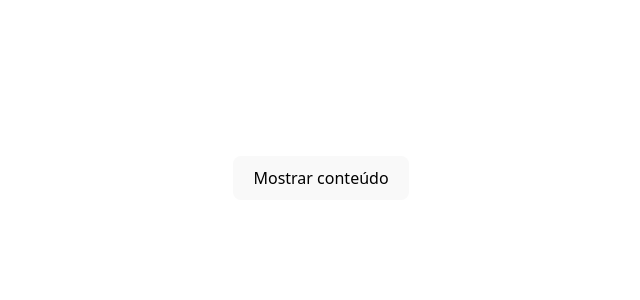
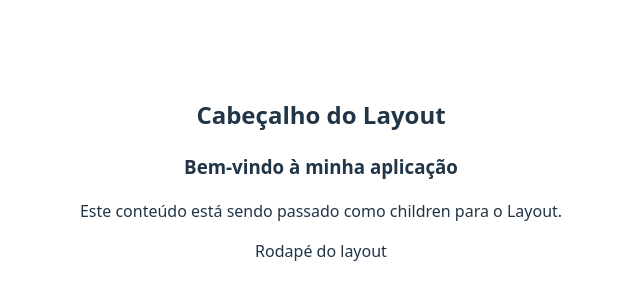
Before and after one commit to DouglasYHWH-Developer/React, a React (Vite) app in the folder Painel_de_Usuario/: page / in a window 1280 px wide. Shown: the part 222-522 px from the top of the page, without its empty margins (319-959 px from the left). Built offline with nearby package versions, Linux system fonts and the light colour scheme.

Commit message:
Criamos o compoenente Layout e aprendemos sobre props children

```diff
--- a/Painel_de_Usuario/src/App.jsx
+++ b/Painel_de_Usuario/src/App.jsx
@@ -1,4 +1,5 @@
 import './App.css'
+import Layout from './components/Layout'
 import ListaDeCompras from './components/ListaDeCompras'
 import Painel from './components/Painel'
 import PainelVisibilidade from './components/PainelVisibilidade'
@@ -8,8 +9,13 @@
   return (
     <>
      { /*<Painel />*/}
-     <PainelVisibilidade />
+     {/*<PainelVisibilidade />*/}
      {/*<ListaDeCompras />*/}
+     {/* props children */}
+     <Layout>
+      <h3>Bem-vindo à minha aplicação</h3>
+      <p>Este conteúdo está sendo passado como children para o Layout.</p>
+     </Layout>
     </>
   )
 }
--- /dev/null
+++ b/Painel_de_Usuario/src/components/Layout.jsx
@@ -0,0 +1,20 @@
+
+
+const Layout = ({children}) => {
+  return (
+    <div>
+        <header>
+            <h2>Cabeçalho do Layout</h2>
+        </header>
+        <main>
+            {children}
+        </main>
+
+        <footer>
+            <p>Rodapé do layout</p>
+        </footer>
+    </div>
+  )
+}
+
+export default Layout
```
Also changed, not shown: Painel_de_Usuario/src/04-atividade props children.txt (added), 2 other files (tests, documents, lock files or other folders).
